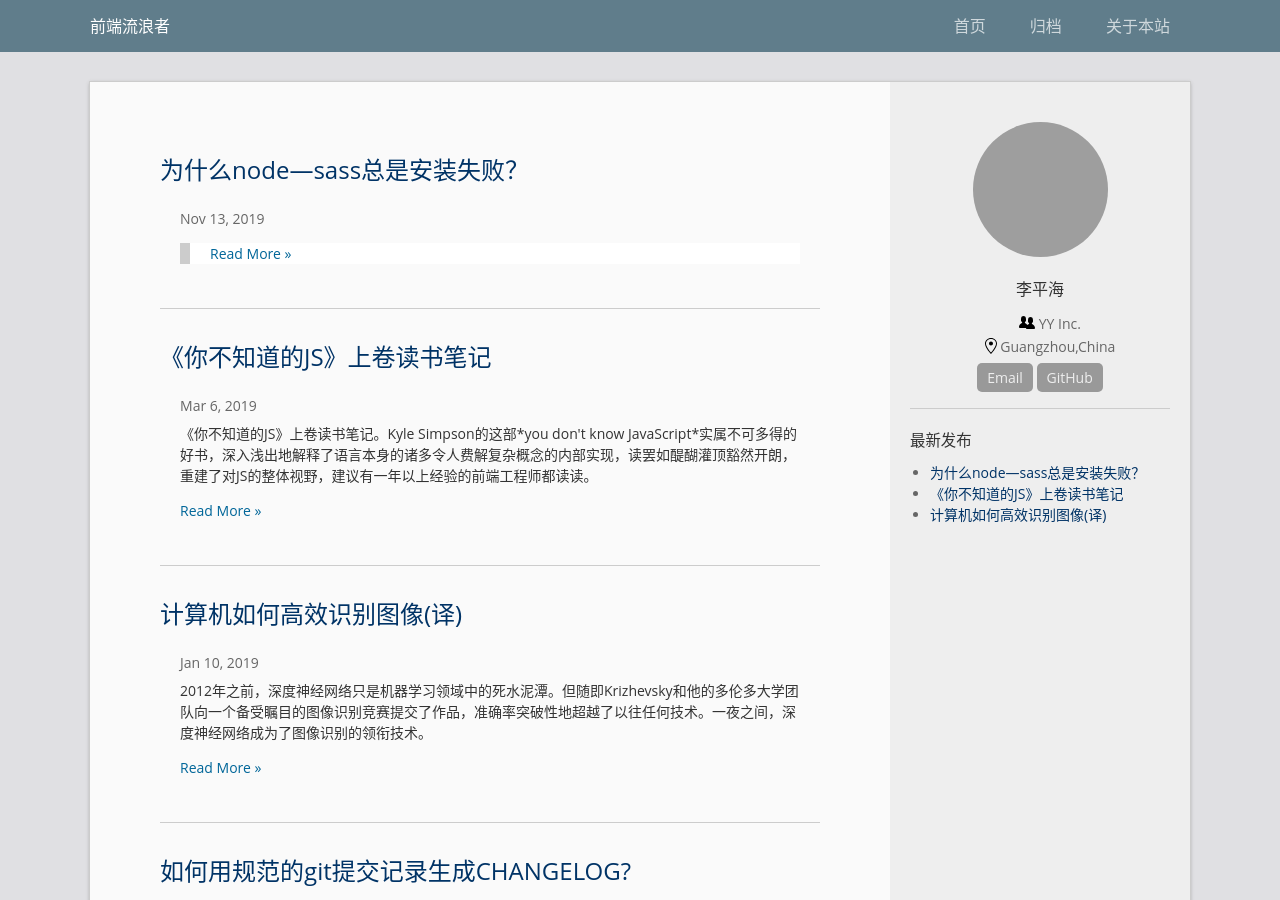
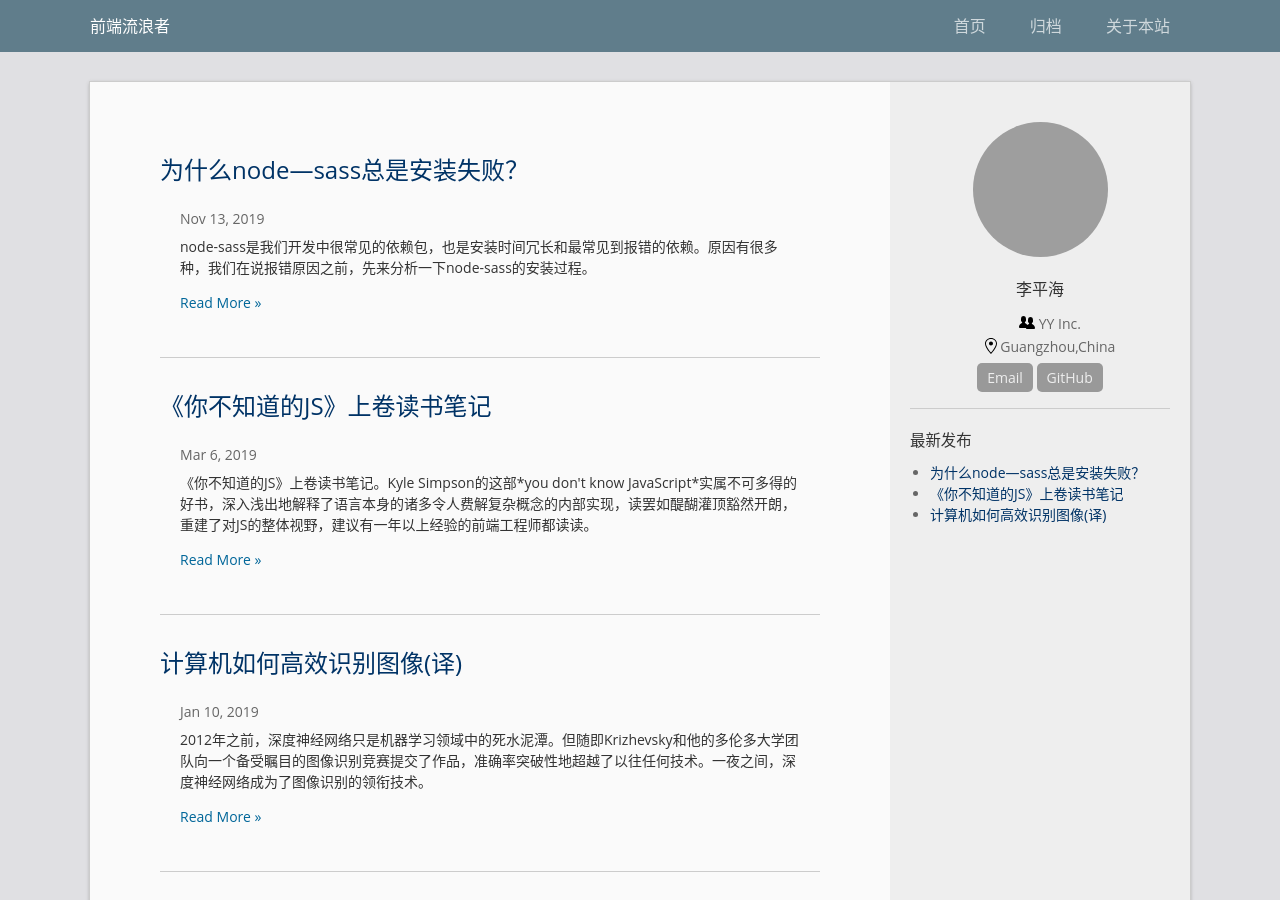
Before and after one commit to LiPinghai/lipinghai.github.io, a Jekyll site: the page built from index.html, in a window 1280 px wide and 900 px high. Built offline with Jekyll 4.4.1, drawn with Linux system fonts in a browser that asks for light colours; the list of posts is cut into pages by our own code; grey boxes are pictures that could not be loaded.

Commit message:
更新 《为什么node—sass总是安装失败？》描述

```diff
--- a/_posts/original/2019-11-13-why-node-sass-always-fail-to-install.md
+++ b/_posts/original/2019-11-13-why-node-sass-always-fail-to-install.md
@@ -3,7 +3,7 @@ layout: page
 title: '为什么node—sass总是安装失败？'
 categories: [tech]
 tags: [original]
-excerpt:
+excerpt: 'node-sass是我们开发中很常见的依赖包，也是安装时间冗长和最常见到报错的依赖。原因有很多种，我们在说报错原因之前，先来分析一下node-sass的安装过程。'
 ---
 > 作者: 李平海
 
```
